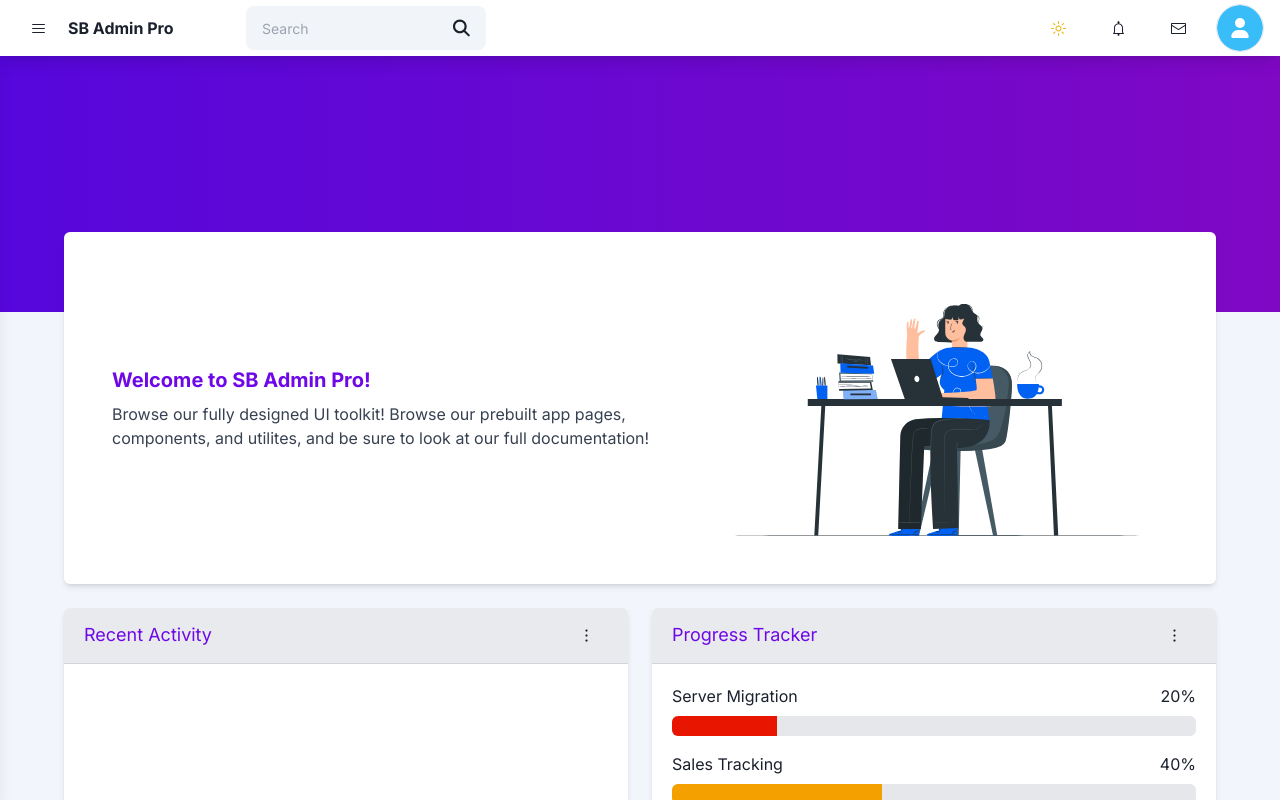
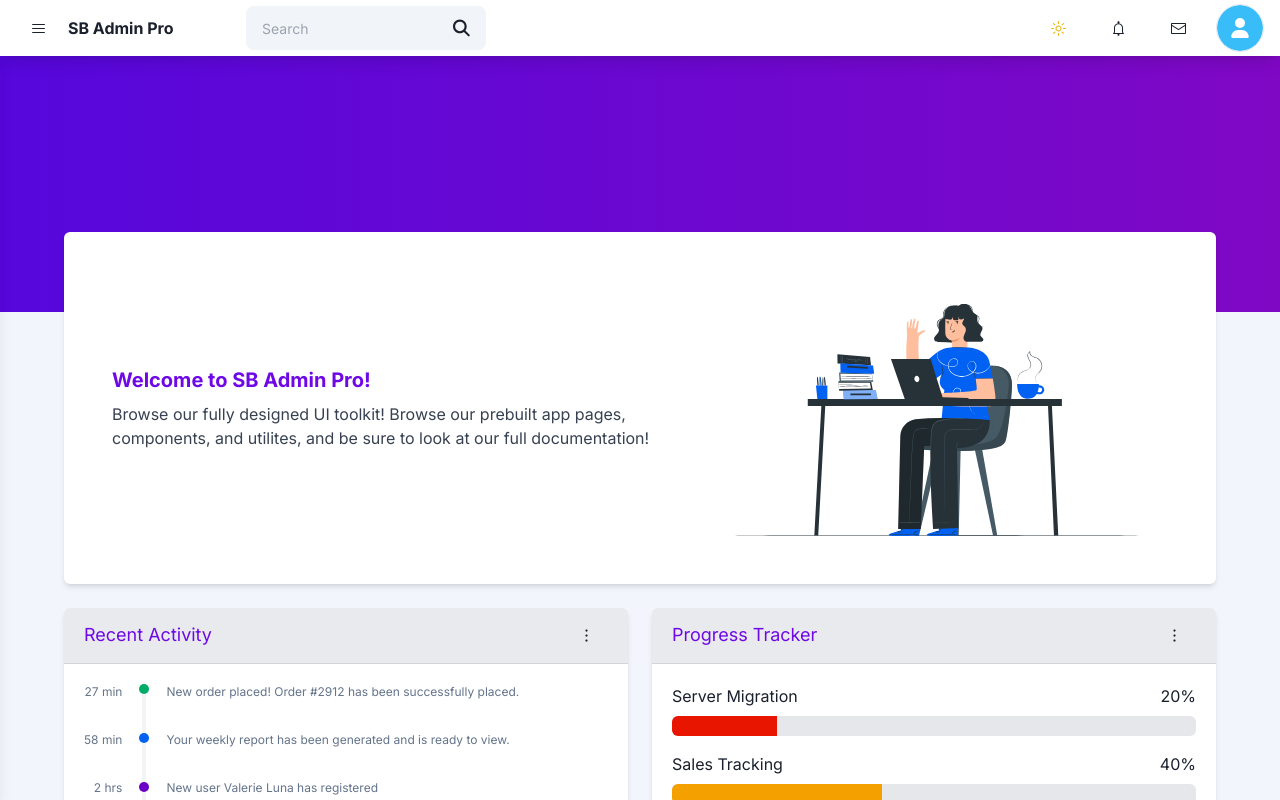
Before and after one commit to 0xe0b69e/psi-proj-2, a Next.js app: page /dashboard in a window 1280 px wide. Built offline with nearby package versions, Linux system fonts and the light colour scheme.

Commit message:
Added timeline

```diff
--- a/app/(main)/dashboard/_components/dashboard-0.js
+++ b/app/(main)/dashboard/_components/dashboard-0.js
@@ -8,6 +8,7 @@ import { CircularButton } from "@/components/circular-button";
 import { ChevronRightIcon, DotsVerticalIcon } from "@radix-ui/react-icons";
 import ProgressBar from "@/components/progress-bar";
 import Link from "next/link";
+import Timeline from "@/components/timeline";
 
 export default function Page ()
 {
@@ -17,6 +18,41 @@ export default function Page ()
     { name: "Customer Database", percentage: 60, color: "#0061f2" },
     { name: "Payout Details", percentage: 80, color: "#00cfd5" },
     { name: "Account Setup", percentage: 100, color: "#00ac69" },
+  ];
+
+  const now = new Date();
+  const activity = [
+    {
+      date: new Date( now.getTime() - 27 * 60 * 1000 ),
+      color: "#00ac69",
+      name: "New order placed! Order #2912 has been successfully placed."
+    }, // 27 min ago
+    {
+      date: new Date( now.getTime() - 58 * 60 * 1000 ),
+      color: "#0061f2",
+      name: "Your weekly report has been generated and is ready to view."
+    }, // 58 min ago
+    {
+      date: new Date( now.getTime() - 2 * 60 * 60 * 1000 ),
+      color: "#6900c7",
+      name: "New user Valerie Luna has registered"
+    }, // 2 hours ago
+    { date: new Date( now.setDate( now.getDate() - 1 ) ), color: "#f4a100", name: "Server activity monitor alert" }, // 1 day ago
+    {
+      date: new Date( now.setDate( now.getDate() - 1 ) ),
+      color: "#00ac69",
+      name: "New order placed! Order #2911 has been successfully placed."
+    }, // 1 day ago
+    {
+      date: new Date( now.setDate( now.getDate() - 1 ) ),
+      color: "#6900c7",
+      name: "Details for Marketing and Planning Meeting have been updated."
+    }, // 1 day ago
+    {
+      date: new Date( now.setDate( now.getDate() - 2 ) ),
+      color: "#00ac69",
+      name: "New order placed! Order #2910 has been successfully placed."
+    }, // 2 days ago
   ];
 
   return (
@@ -44,18 +80,15 @@ export default function Page ()
             <Image src={AtWork} alt="at work" className="mt-6 max-w-[28rem]" />
           </Card>
           <div className="flex flex-col xl:flex-row 2xl+:w-[66%] xl:space-x-6 max-xl:space-y-6">
-            <Card className="w-full 2xl+:w-[50%] p-5">
-              <div className={cn(
-                "h-14 -m-5 mb-5 w-[calc(100%+2.5rem)]",
-                "bg-gray-300/50 dark:bg-gray-900/25 border-gray-300 dark:border-gray-900/75",
-                "rounded-t-md border-b-[1px]",
-                "flex items-center justify-between px-5",
-              )}>
+            <Card className="w-full 2xl+:w-[50%] p-5 h-full">
+              <CardHeader className="justify-between px-5">
                 <p className="text-lg text-primary-lighter">Recent Activity</p>
                 <CircularButton>
                   <DotsVerticalIcon />
                 </CircularButton>
-              </div>
+              </CardHeader>
+
+              <Timeline points={activity} />
             </Card>
             <Card className="w-full 2xl+:w-[50%] p-5">
               <CardHeader className="justify-between px-5">
--- a/app/not-found.js
+++ b/app/not-found.js
@@ -1,15 +1,66 @@
 "use client";
 
-import Matrix from "@/components/matrix";
+import React, { useEffect, useMemo, useRef } from "react";
 
-export default function notFound ()
-{
-  return (
-    <>
-      <Matrix />
-      <main className="flex items-center justify-center z-50 text-white">
-        <h1>fsdfsd</h1>
-      </main>
-    </>
-  );
+export default function NotFound() {
+  const canvasRef = useRef(null);
+  const lines = useMemo(() => [
+    // X - Horizontal
+    // Y - Vertical
+    // 4
+    { startX: 100, startY: 10, endX: 100, endY: 100 },
+    { startX: 100, startY: 10, endX: 60, endY: 70 },
+    { startX: 60, startY: 70, endX: 110, endY: 70 },
+    // 0
+    { startX: 150, startY: 10, endX: 150, endY: 100 },
+    { startX: 150, startY: 10, endX: 200, endY: 10 },
+    { startX: 200, startY: 10, endX: 200, endY: 100 },
+    { startX: 200, startY: 100, endX: 150, endY: 100 },
+    { startX: 200, startY: 10, endX: 150, endY: 100 },
+    // 4
+    { startX: 270, startY: 10, endX: 270, endY: 100 },
+    { startX: 270, startY: 10, endX: 230, endY: 70 },
+    { startX: 230, startY: 70, endX: 280, endY: 70 },
+  ], []);
+
+  let index = 0;
+  let segmentIndex = 0;
+  const segmentLength = 1;
+  const delay = 1;
+
+  useEffect(() => {
+    const ctx = canvasRef.current.getContext("2d");
+    ctx.lineWidth = 2;
+    ctx.strokeStyle = "black";
+
+    const interval = setInterval(() => {
+      if (index < lines.length) {
+        const line = lines[index];
+        const totalLength = Math.sqrt(Math.pow(line.endX - line.startX, 2) + Math.pow(line.endY - line.startY, 2));
+        const totalSegments = Math.floor(totalLength / segmentLength);
+
+        if (segmentIndex <= totalSegments) {
+          const ratio = segmentIndex / totalSegments;
+          const x = line.startX + (line.endX - line.startX) * ratio;
+          const y = line.startY + (line.endY - line.startY) * ratio;
+
+          ctx.beginPath();
+          ctx.moveTo(line.startX, line.startY);
+          ctx.lineTo(x, y);
+          ctx.stroke();
+
+          segmentIndex++;
+        } else {
+          index++;
+          segmentIndex = 0;
+        }
+      } else {
+        clearInterval(interval);
+      }
+    }, delay);
+
+    return () => clearInterval(interval);
+  }, [index, lines]);
+
+  return <canvas ref={canvasRef} />;
 }
--- a/components/card.js
+++ b/components/card.js
@@ -22,7 +22,7 @@ export const CardHeader = ( { children, className } ) => (
 
 export const CardFooter = ( { children, className } ) => (
   <div className={cn(
-    "h-14 -m-5 w-[calc(100%+2.5rem)]",
+    "h-14 -m-5 w-[calc(100%+2.5rem)] bottom-0",
     "bg-gray-300/50 dark:bg-gray-900/25 border-gray-300 dark:border-gray-900/75",
     "rounded-b-md border-t-[1px]",
     "flex items-center",
--- a/components/matrix.js
+++ b/components/matrix.js
@@ -57,7 +57,7 @@ export default function Matrix({ className, ...props }) {
   }, []);
 
   return <canvas {...props} ref={canvasRef} id="matrix" className={cn(
-    "fixed inset-0 z-0 bg-black w-screen h-screen",
+    "absolute inset-0 z-0 bg-black w-screen h-screen",
     className
   )} />;
 }
--- a/components/progress-bar.js
+++ b/components/progress-bar.js
@@ -5,6 +5,11 @@ import { useState, useRef, useEffect } from "react";
 import { Intersecting } from "@/components/intersecting";
 import { percentage as calcPercentage } from "@/lib/meth";
 
+/**
+ * @param progress {{percentage: number, color: string, name: string}}
+ * @param index {number}
+ * @returns {JSX.Element}
+ */
 export default function ProgressBar ( { progress, index } )
 {
   const [ isVisible, setIsVisible ] = useState( false );
@@ -70,8 +75,10 @@ export default function ProgressBar ( { progress, index } )
             ref={progressBarRef}
             className={cn(
               "h-full rounded-l-md transition-all duration-700",
-              progress.percentage === 100 && "rounded-r-md",
-              progress.percentage === 99 && "rounded-r-sm"
+
+              // `duration-0` is for instant rounding
+              animationPercentage === 100 && "rounded-r-md duration-0",
+              animationPercentage === 99 && "rounded-r-sm duration-0"
             )}
             style={{ width: `${percentage}%`, background: progress.color }}
           />
--- /dev/null
+++ b/components/timeline.js
@@ -0,0 +1,70 @@
+"use client";
+
+import { shortRelativeTime } from "@/lib/date";
+import { cn } from "@/lib/utils";
+import { useState } from "react";
+import { Intersecting } from "@/components/intersecting";
+
+/**
+ * @param points {{date: Date, color: string, name: string}[]}
+ * @returns {JSX.Element}
+ */
+export default function Timeline ( { points = [] } )
+{
+  const [ isVisible, setIsVisible ] = useState( false );
+
+  return (
+    <Intersecting
+      onVisible={() => setIsVisible( true )}
+      onHide={() => setIsVisible( false )}
+    >
+      <div className="flex flex-row w-full space-x-5">
+        <div className="flex flex-col items-end space-y-8">
+          {points.map( ( { date }, index ) => (
+            <p
+              key={index}
+              className={cn(
+                "text-xs text-slate-500 transition-all duration-1000 ease-in-out",
+                isVisible ? "translate-x-0 opacity-100" : "translate-x-9 opacity-0"
+              )}
+              style={{ transitionDelay: `${(index+1) * 0.15}s` }}
+            >
+              {shortRelativeTime( date )}
+            </p>
+          ) )}
+        </div>
+        <div
+          className={cn(
+            "flex flex-col w-1 bg-gray-100 dark:bg-slate-700/25 items-center",
+            isVisible && "space-y-[2.43rem]"
+          )}
+        >
+          {points.map( ( { color }, index ) => (
+            <span
+              key={index}
+              className={cn(
+                "w-2.5 h-2.5 rounded-full transition-all duration-1000 ease-in-out",
+                isVisible ? "opacity-100" : "opacity-0"
+              )}
+              style={{ background: color }}
+            />
+          ) )}
+        </div>
+        <div className="flex flex-col items-start space-y-8">
+          {points.map( ( { name }, index ) => (
+            <p
+              key={index}
+              className={cn(
+                "text-xs text-slate-500 transition-all duration-1000 ease-in-out transform",
+                isVisible ? "translate-y-0 opacity-100" : "translate-y-10 opacity-0"
+              )}
+              style={{ transitionDelay: `${index * 0.15}s` }}
+            >
+              {name}
+            </p>
+          ) )}
+        </div>
+      </div>
+    </Intersecting>
+  );
+}
--- /dev/null
+++ b/lib/date.js
@@ -0,0 +1,25 @@
+import dayjs from "dayjs";
+import relativeTime from "dayjs/plugin/relativeTime";
+
+dayjs.extend( relativeTime );
+
+export function shortRelativeTime ( date )
+{
+  const now = dayjs();
+  const diff = now.diff( date );
+
+  const sec = Math.floor( diff / 1000 );
+  if ( sec < 60 ) return `${sec} sec`;
+
+  const min = Math.floor( sec / 60 );
+  if ( min < 60 ) return `${min} min`;
+
+  const hrs = Math.floor( min / 60 );
+  if ( hrs < 24 ) return `${hrs} hrs`;
+
+  const days = Math.floor( hrs / 24 );
+  if ( days < 30 ) return `${days} day${days > 1 ? "s" : ""}`;
+
+  const mon = Math.floor( days / 30 );
+  return `${mon} mon`;
+}
--- a/package.json
+++ b/package.json
@@ -14,6 +14,7 @@
     "@radix-ui/react-icons": "^1.3.0",
     "class-variance-authority": "^0.7.0",
     "clsx": "^2.1.1",
+    "dayjs": "^1.11.11",
     "next": "14.2.3",
     "react": "^18",
     "react-dom": "^18",
```
Also changed, not shown: 1 other file (tests, documents, lock files or other folders).
